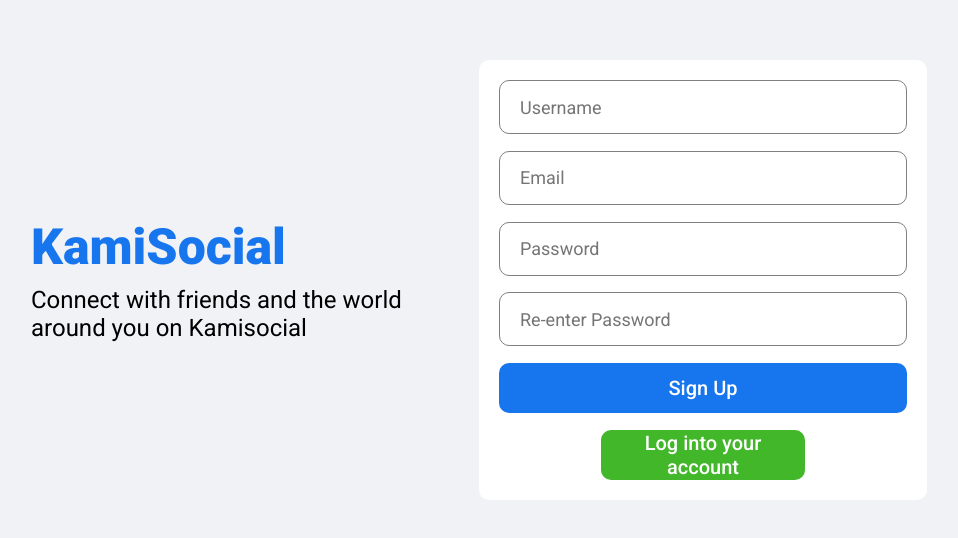
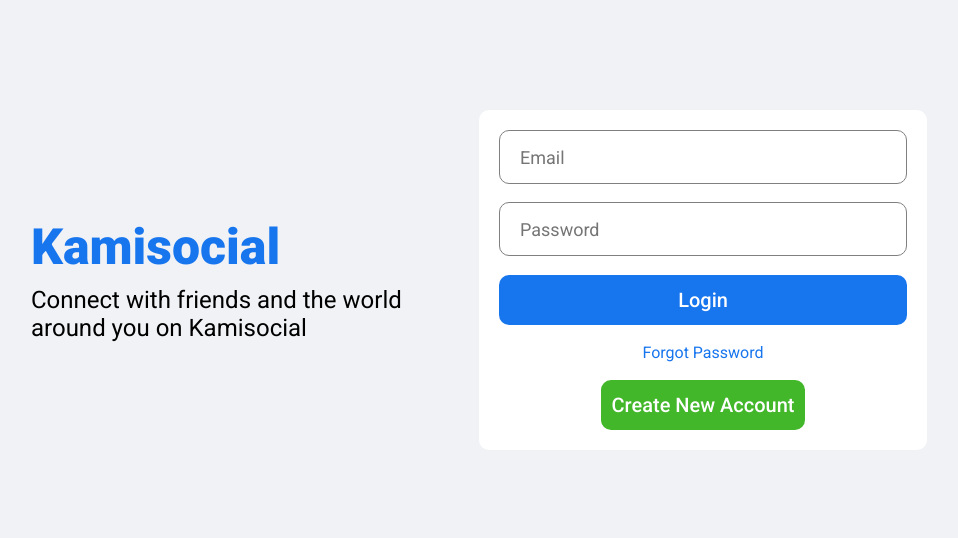
Before and after one commit to KamranNaveed/social-media-app, a React (Create React App) app in the folder client/: page / in a window 1280 px wide. Shown: the part 120-658 px from the top of the page, without its empty margins (161-1119 px from the left). Built offline with nearby package versions, Linux system fonts and the light colour scheme.

Commit message:
changed bug where register page shows when user not logged in, now redirects to login page

```diff
--- a/client/src/App.jsx
+++ b/client/src/App.jsx
@@ -14,7 +14,7 @@
   return (
     <Router>
       <Routes>
-        <Route exact path="/" element={user ? <Home/>: <Register/>}/>
+        <Route exact path="/" element={user ? <Home/>: <Login/>}/>
         <Route path="/login" element={user ? <Navigate to="/"/> : <Login/>}/>
         <Route path="/register" element={user ? <Navigate to="/"/> : <Register/>}/>
         <Route path="/profile/:username" element={<Profile/>}/>
```
